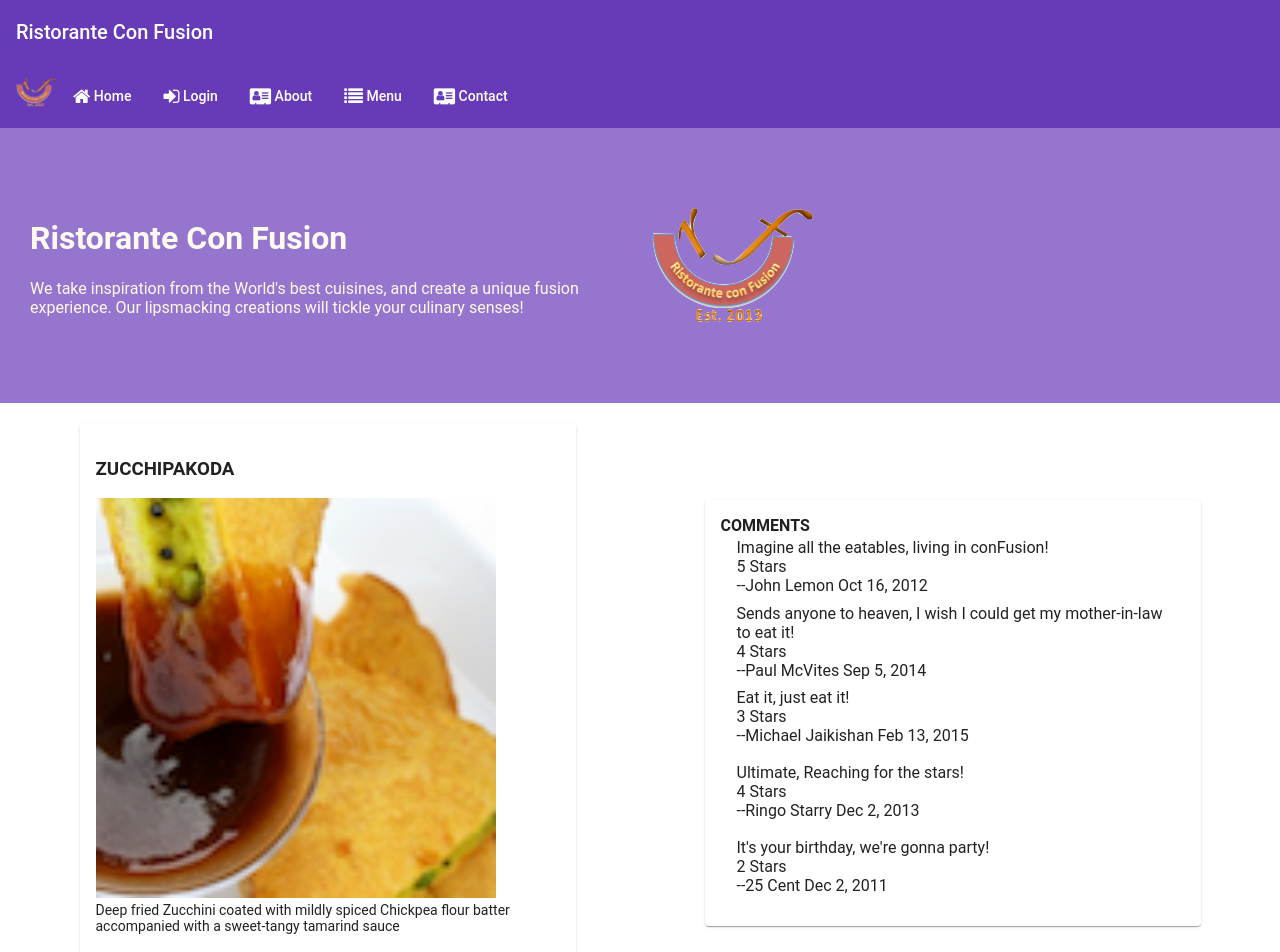
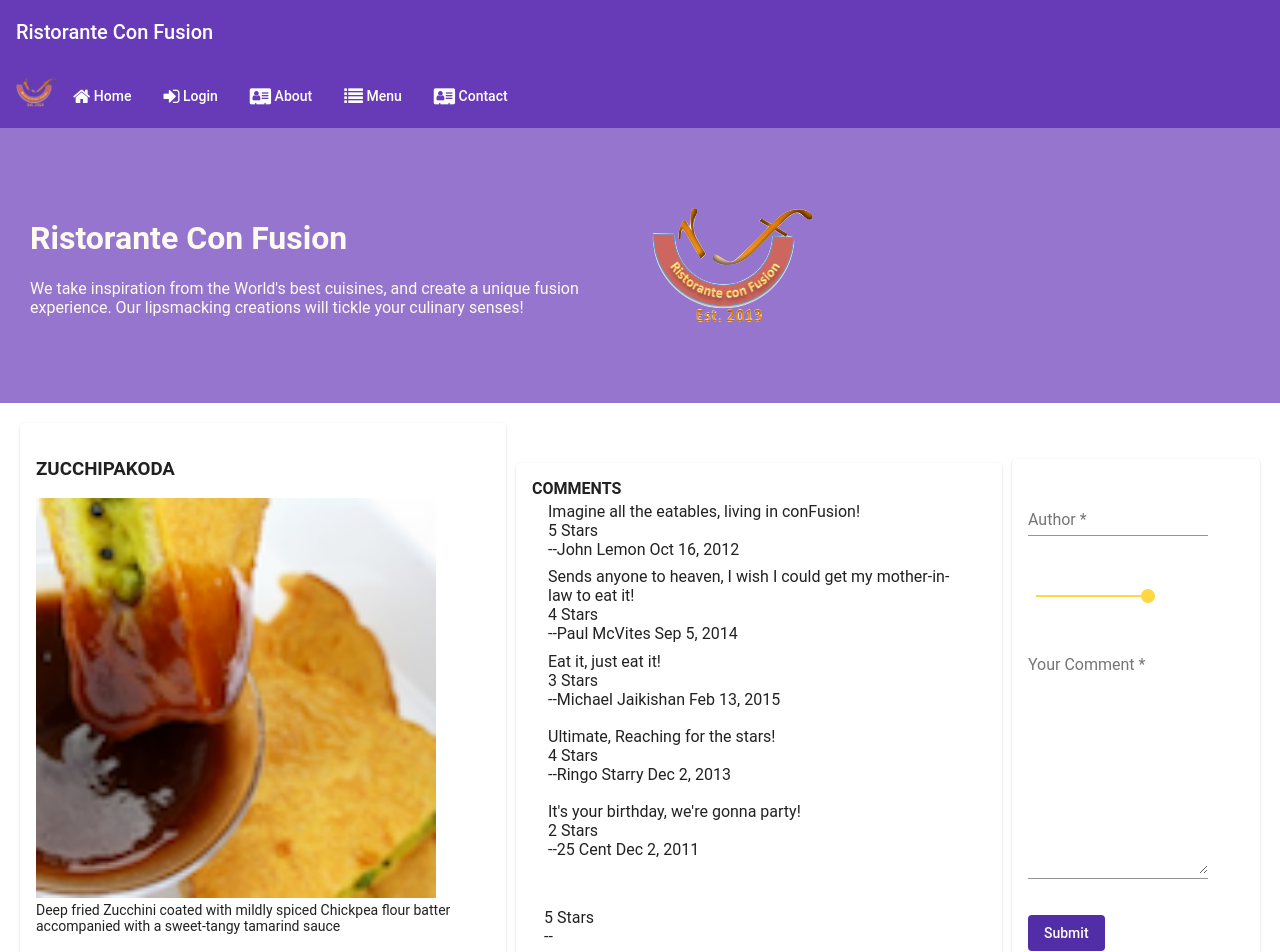
Before and after one commit to anujparmar545/CourserApp, an Angular app: page /dishdetail/1 in a window 1280 px wide. Shown: the top 952 px of the page. Built offline with nearby package versions, Linux system fonts and the light colour scheme.

Commit message:
Week 3 Assignment

```diff
--- a/src/app/app.module.ts
+++ b/src/app/app.module.ts
@@ -36,6 +36,7 @@ import { MatSlideToggleModule } from '@angular/material/slide-toggle';
 import { ReactiveFormsModule } from '@angular/forms';
 
 import { MatProgressSpinnerModule } from '@angular/material/progress-spinner';
+import {MatSliderModule} from '@angular/material/slider';
 
 
 
@@ -75,6 +76,7 @@ import { MatProgressSpinnerModule } from '@angular/material/progress-spinner';
     ReactiveFormsModule,
 
     MatProgressSpinnerModule,
+    MatSliderModule,
 
   ],
   entryComponents: [ LoginComponent ],
--- a/src/app/dishdetail/dishdetail.component.html
+++ b/src/app/dishdetail/dishdetail.component.html
@@ -1,15 +1,8 @@
 
 
 
-<div class="container"
-fxLayout="row"
-fxLayout.sm="column"
-fxLayout.xs="column"
-fxLayoutAlign.gt-md="space-around center"
-fxLayoutGap="10px"
-fxLayoutGap.xs="0">
-
-
+<div class="container" fxLayout="row" fxLayout.sm="column" fxLayout.xs="column" fxLayoutAlign.gt-md="space-around center"
+     fxLayoutGap="10px"  fxLayoutGap.xs="0">
 
 
 
@@ -43,11 +36,38 @@ fxLayoutGap.xs="0">
       <mat-list-item> {{ comment.comment}}<br/>{{comment.rating}} Stars<br/>--{{comment.author}} {{comment.date | date:'MMM d, y'}}</mat-list-item>
      <br>
      </mat-list>
+     <p  style="margin-left: 12px;" ng-app="livePreview" *ngIf="commentForm.value">
+      {{ commentForm.value.comment}}<br/>{{commentForm.value.rating}} Stars<br/>--{{commentForm.value.author}}
+
+     </p>
   </mat-card>
 </div>
 
+
+<!---->
+
+<div  fxFlex="20" >
+  <mat-card>
+  <form novalidate [formGroup]="commentForm" #fform="ngForm" (ngSubmit)="onSubmit()">
+    <p>
+      <mat-form-field class="full-width">
+        <input matInput formControlName="author" placeholder="Author" type="text" required>
+        <mat-error *ngIf="formErrors.author">{{formErrors.author}}</mat-error>
+      </mat-form-field>
+    </p>
+    <p><mat-slider min="0" max="5" step="1" value="5" formControlName= "rating"></mat-slider></p>
+    <p>
+      <mat-form-field class="full-width">
+        <textarea matInput formControlName="comment" placeholder="Your Comment" rows=12 required></textarea>
+        <mat-error *ngIf="formErrors.comment">{{formErrors.comment}}</mat-error>
+      </mat-form-field>
+    </p>
+    <button [disabled]="!commentForm.valid" type="submit" mat-button class="background-primary text-floral-white" >Submit</button>
+    </form>
+  </mat-card>
+</div>
+</div>
+<!---->
 <div [hidden]="dish">
   <mat-spinner></mat-spinner><h4>Loading . . . Please Wait</h4>
 </div>
-
-</div>
--- a/src/app/dishdetail/dishdetail.component.ts
+++ b/src/app/dishdetail/dishdetail.component.ts
@@ -1,31 +1,70 @@
-import { Component, OnInit, Input } from '@angular/core';
+import { Component, OnInit, Input,ViewChild } from '@angular/core';
 import { Dish } from '../shared/dish';
+import { DISHES } from '../shared/dishes';
 
 import { DishService } from '../services/dish.service';
 import { Params, ActivatedRoute } from '@angular/router';
 import { Location } from '@angular/common';
 
 import { switchMap } from 'rxjs/operators';
-
+import { FormBuilder, FormGroup, Validators } from '@angular/forms';
+import { Comment } from '../shared/comment';
+import { DatePipe } from '@angular/common';
 
 @Component({
   selector: 'app-dishdetail',
   templateUrl: './dishdetail.component.html',
-  styleUrls: ['./dishdetail.component.scss']
+  styleUrls: ['./dishdetail.component.scss'],
+  providers: [DatePipe]
 })
 
 
 export class DishdetailComponent implements OnInit {
+
+  @ViewChild('fform') commentFormDirective;
 
     dish: Dish;
 
     dishIds: string[];
     prev: string;
     next: string;
+    myDate: Date;
+    commentForm: FormGroup;
+    comment: Comment;
+
+
+    formErrors = {
+      'author': '',
+      'comment': '',
+
+    };
+
+    validationMessages = {
+      'author': {
+        'required':      'Author is required.',
+        'minlength':     'Author must be at least 2 characters long.',
+        'maxlength':     'Author cannot be more than 25 characters long.'
+      },
+      'comment': {
+        'required':      'comment is required.',
+        'minlength':     'comment must be at least 2 characters long.',
+        'maxlength':     'comment cannot be more than 25 characters long.'
+      },
+    };
 
     constructor(private dishService: DishService,
       private route: ActivatedRoute,
-      private location: Location) { }
+      private location: Location,
+      private fb: FormBuilder,
+      private datePipe: DatePipe
+
+      ) {
+        this.createForm();
+
+      }
+
+
+
 
     ngOnInit() {
       //const id = this.route.snapshot.params['id'];
@@ -35,6 +74,8 @@ export class DishdetailComponent implements OnInit {
       this.dishService.getDishIds().subscribe(dishIds => this.dishIds = dishIds);
       this.route.params.pipe(switchMap((params: Params) => this.dishService.getDish(params['id'])))
       .subscribe(dish => { this.dish = dish; this.setPrevNext(dish.id); });
+
+
     }
 
     setPrevNext(dishId: string) {
@@ -47,4 +88,63 @@ export class DishdetailComponent implements OnInit {
       this.location.back();
     }
 
+    createForm() {
+
+      this.commentForm = this.fb.group({
+        author: ['', [Validators.required, Validators.minLength(2), Validators.maxLength(25)] ],
+        rating: [5, [Validators.required,] ],
+        comment: ''
+      });
+
+
+      this.commentForm.valueChanges.subscribe(data => this.onValueChanged(data));
+     this.onValueChanged(); // (re)set validation messages now
+    }
+
+    onValueChanged(data?: any) {
+      if (!this.commentForm) { return; }
+      const form = this.commentForm;
+      for (const field in this.formErrors) {
+        if (this.formErrors.hasOwnProperty(field)) {
+          // clear previous error message (if any)
+          this.formErrors[field] = '';
+          const control = form.get(field);
+          if (control && control.dirty && !control.valid) {
+            const messages = this.validationMessages[field];
+            for (const key in control.errors) {
+              if (control.errors.hasOwnProperty(key)) {
+                this.formErrors[field] += messages[key] + ' ';
+              }
+            }
+          }
+        }
+      }
+    }
+
+    onSubmit() {
+      this.comment = this.commentForm.value;
+      console.log(this.commentForm.value);
+      this.myDate=new Date();
+      console.log(this.myDate);
+      this.comment.date= this.datePipe.transform(this.myDate, 'MMM d, y');
+      console.log(this.comment);
+
+      for(let dish of DISHES){
+        if(dish.name===this.dish.name){
+          dish.comments.push(this.commentForm.value);
+          console.log(dish);
+        }
+      }
+
+      this.commentForm.reset({
+        author: [''],
+        rating: [5],
+        comment: ''
+      });
+
+
+
+      this.commentFormDirective.resetForm();
+
+    }
 }
```
